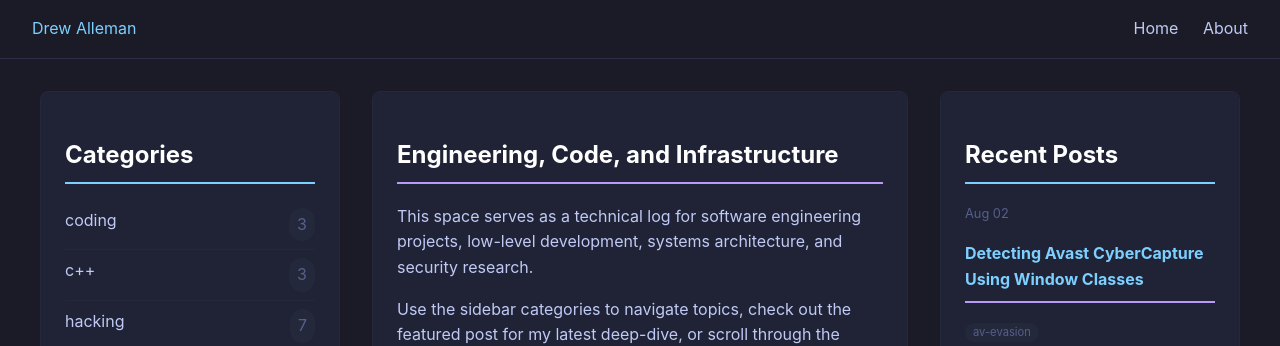
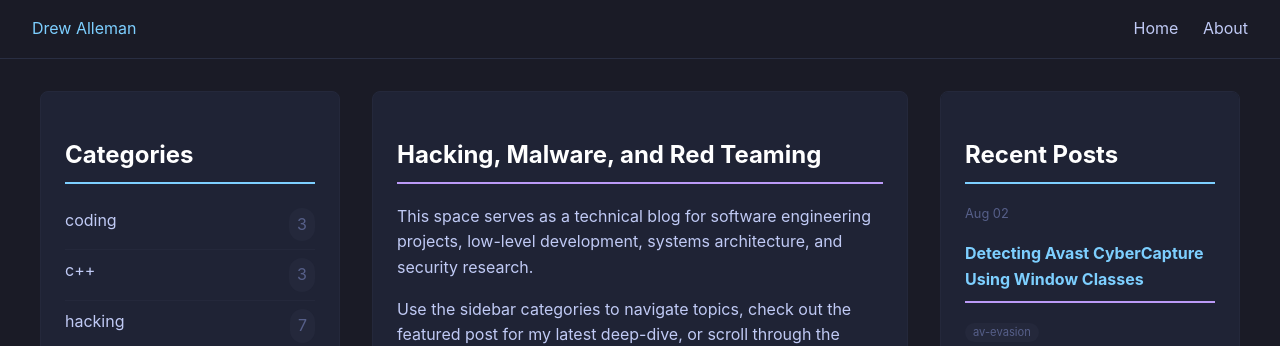
Before and after one commit to Drew-Alleman/drewalleman.xyz, a Jekyll site: the page built from index.markdown, in a window 1280 px wide. Shown: the top 346 px of the page. Built offline with Jekyll 4.4.1, drawn with Linux system fonts in a browser that asks for light colours.

Commit message:
updated home layout

```diff
--- a/_layouts/customhome.html
+++ b/_layouts/customhome.html
@@ -19,8 +19,8 @@ layout: default
     <!-- Main Content Area -->
     <section class="main-content">
         <header class="home-intro">
-            <h1>Engineering, Code, and Infrastructure</h1>
-            <p>This space serves as a technical log for software engineering projects, low-level development, systems architecture, and security research.</p>
+            <h1>Hacking, Malware, and Red Teaming</h1>
+            <p>This space serves as a technical blog for software engineering projects, low-level development, systems architecture, and security research.</p>
             <p>Use the sidebar categories to navigate topics, check out the featured post for my latest deep-dive, or scroll through the recent logs to explore past codebases and build updates.</p>
         </header>
 
```
